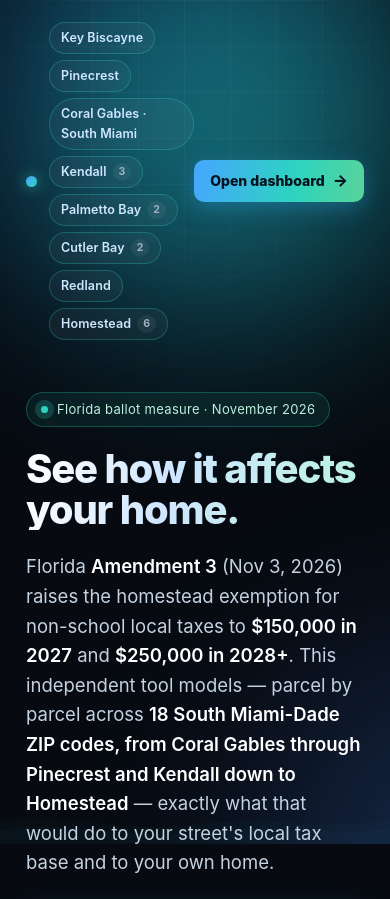
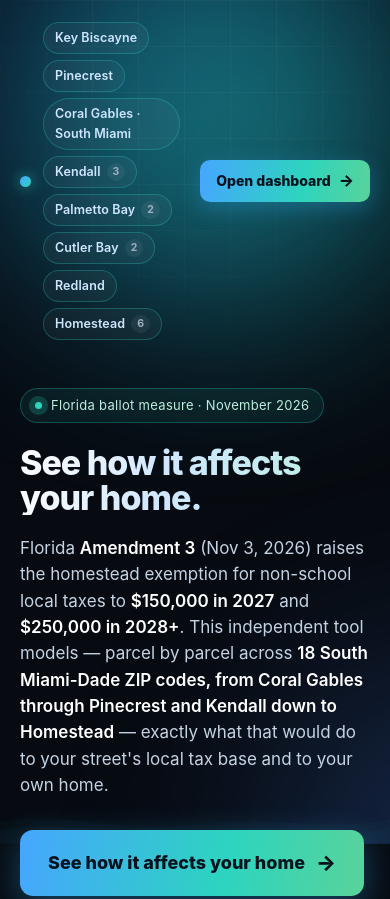
Before and after one commit to pskdude1224/kb33149-tax-relief-dashboard, a website: page dashboard/index.html in a window 390 px wide. Shown: the top 899 px of the page. Drawn offline with Linux system fonts and the light colour scheme.

Commit message:
Splash: tighter container width + margins; smaller headline
- Container max-width 1180 -> 1080; horizontal padding 26 -> 40 (20 on mobile)
- H1 clamp cap 68 -> 56, tighter line-height/letter-spacing
- Hero grid gap 54 -> 44; vertical padding 56/70 -> 40/60
- Lede 18.5px/560max -> 17px/520max with 1.55 line-height
- Nav gap between brand row and CTA button

Reduces the 'scaled so large' feeling and gives real side gutters at wide viewports.

Co-Authored-By: Claude Opus 4.7 (1M context) <noreply@anthropic.com>

```diff
--- a/dashboard/index.html
+++ b/dashboard/index.html
@@ -48,9 +48,10 @@
 
   /* ---- layout ---- */
   .page { position: relative; z-index: 1; }
-  .container { width: 100%; max-width: 1180px; margin: 0 auto; padding: 0 26px; }
+  .container { width: 100%; max-width: 1080px; margin: 0 auto; padding: 0 40px; }
+  @media (max-width: 640px) { .container { padding: 0 20px; } }
 
-  nav { display: flex; align-items: center; justify-content: space-between; padding: 22px 0; }
+  nav { display: flex; align-items: center; justify-content: space-between; gap: 20px; padding: 22px 0 18px; }
   .brand { display: flex; align-items: center; gap: 12px; font-weight: 700; letter-spacing: .2px; min-width: 0; flex: 1; }
   .brand .dot { flex: none; width: 11px; height: 11px; border-radius: 50%; background: linear-gradient(135deg, var(--blue), var(--teal)); box-shadow: 0 0 14px rgba(45,212,191,.7); }
   .brand small { color: var(--mut); font-weight: 500; }
@@ -73,8 +74,8 @@
   .navlink { color: var(--mut); font-size: 14px; }
   .navlink:hover { color: var(--ink); }
 
-  .hero { display: grid; grid-template-columns: 1.05fr .95fr; gap: 54px; align-items: center;
-    padding: 56px 0 70px; }
+  .hero { display: grid; grid-template-columns: 1.05fr .95fr; gap: 44px; align-items: center;
+    padding: 40px 0 60px; }
   .eyebrow { display: inline-flex; align-items: center; gap: 9px; background: rgba(45,212,191,.08);
     border: 1px solid rgba(45,212,191,.28); color: #bdeede; padding: 6px 14px; border-radius: 999px;
     font-size: 13px; letter-spacing: .3px; }
@@ -82,11 +83,11 @@
     box-shadow: 0 0 0 0 rgba(45,212,191,.6); animation: pulse 2.2s infinite; }
   @keyframes pulse { 0%{box-shadow:0 0 0 0 rgba(45,212,191,.6)} 70%{box-shadow:0 0 0 9px rgba(45,212,191,0)} 100%{box-shadow:0 0 0 0 rgba(45,212,191,0)} }
 
-  h1 { font-size: clamp(40px, 5.6vw, 68px); line-height: 1.02; letter-spacing: -1.2px; margin: 22px 0 0;
+  h1 { font-size: clamp(34px, 4.4vw, 56px); line-height: 1.03; letter-spacing: -1px; margin: 22px 0 0;
     font-weight: 800;
     background: linear-gradient(105deg, #ffffff 0%, #cfe6ff 42%, #b9f3df 100%);
     -webkit-background-clip: text; background-clip: text; -webkit-text-fill-color: transparent; }
-  .lede { font-size: 18.5px; color: #c4d2e2; margin: 22px 0 0; max-width: 560px; }
+  .lede { font-size: 17px; line-height: 1.55; color: #c4d2e2; margin: 20px 0 0; max-width: 520px; }
   .lede b { color: #fff; font-weight: 600; }
 
   .cta-row { margin-top: 32px; display: flex; align-items: center; gap: 18px; flex-wrap: wrap; }
```
